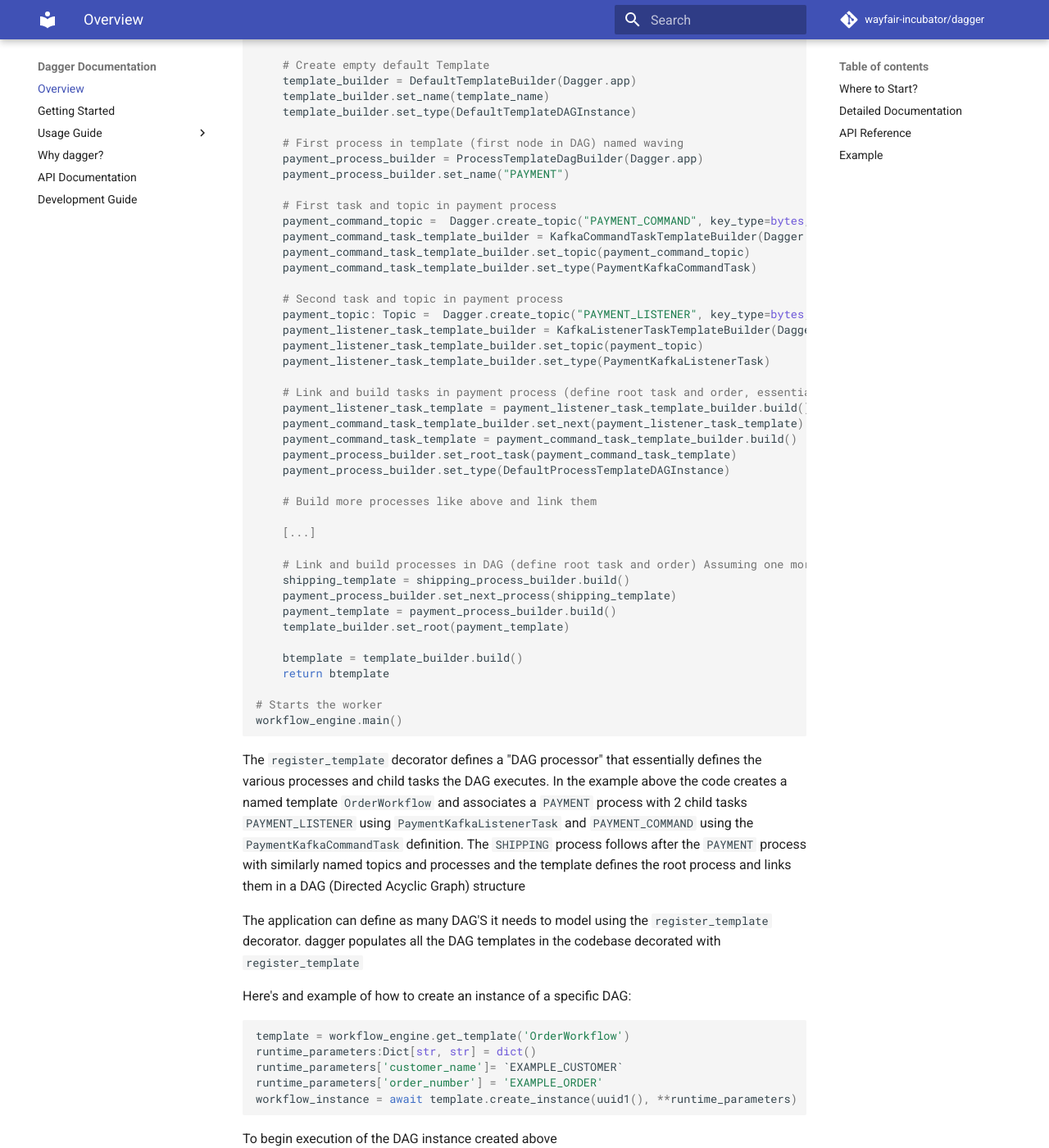
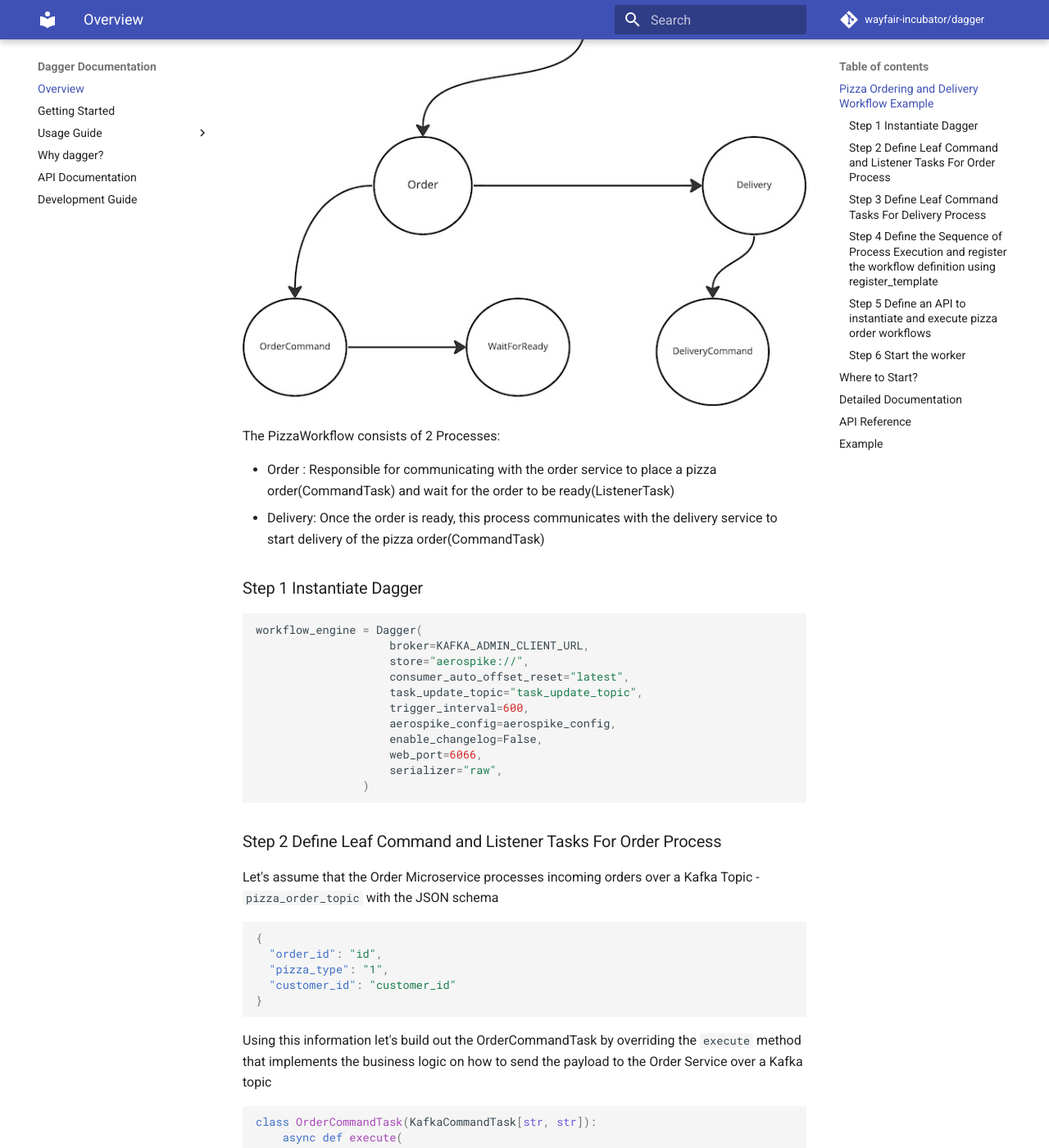
Before and after one commit to wayfair-incubator/dagger, an MkDocs documentation site: the page built from docs/index.md, in a window 1280 px wide and 1400 px high, scrolled down 549 px. Shown: the whole window at 82% size. Built offline with MkDocs 1.6.1 and Material for MkDocs 9.7.7, drawn with Linux system fonts in a browser that asks for light colours; comment, search, counter and statistics services are not loaded; the version menu is left out; some of the changed text lies outside the part shown.

Commit message:
Adding helper methods to build dags

````diff
--- a/docs/index.md
+++ b/docs/index.md
@@ -11,96 +11,220 @@
 **Dagger** is a distributed, scalable, durable, and highly available orchestration engine to execute asynchronous and
 synchronous long-running business logic in a scalable and resilient way.
 Dagger requires Python 3.7 or later for the new `async/await`_ syntax, and variable type annotations.
-Here's an example of how to use the library to build and run a workflow:
+
+## Pizza Ordering and Delivery Workflow Example
+Here's an example of how to use the library to build and run a Pizza Ordering Workflow:
+
+![Pizza Workflow](images/workflow.jpg)
+
+The PizzaWorkflow consists of 2 Processes:
+
+* Order : Responsible for communicating with the order service to place a pizza order(CommandTask) and wait for the order
+to be ready(ListenerTask)
+* Delivery: Once the order is ready, this process communicates with the delivery service to start delivery of the pizza
+order(CommandTask)
+
+### Step 1 Instantiate Dagger
 
 ```python
-import logging
-from uuid import uuid1
-from dagger.service.services import Dagger
-from dagger.modeler.definition import *
-from dagger.templates.template import *
+workflow_engine = Dagger(
+                    broker=KAFKA_ADMIN_CLIENT_URL,
+                    store="aerospike://",
+                    consumer_auto_offset_reset="latest",
+                    task_update_topic="task_update_topic",
+                    trigger_interval=600,
+                    aerospike_config=aerospike_config,
+                    enable_changelog=False,
+                    web_port=6066,
+                    serializer="raw",
+                )
+```
 
-logger = logging.getLogger(__name__)
+### Step 2 Define Leaf Command and Listener Tasks For Order Process
 
-workflow_engine = Dagger(broker="kafka://localhost:9092", store="aerospike://", datadir="/tmp/data/")
+Let's assume that the Order Microservice processes incoming orders over a Kafka Topic - `pizza_order_topic` with the
+JSON schema
 
-@Dagger.register_template('OrderWorkflow')
-def order_template(template_name: str) -> ITemplateDAG:
+```json
+{
+  "order_id": "id",
+  "pizza_type": "1",
+  "customer_id": "customer_id"
+}
+```
 
+Using this information let's build out the OrderCommandTask by overriding the `execute` method that implements the
+business logic on how to send the payload to the Order Service over a Kafka topic
 
-    # Create empty default Template
-    template_builder = DefaultTemplateBuilder(Dagger.app)
-    template_builder.set_name(template_name)
-    template_builder.set_type(DefaultTemplateDAGInstance)
+```python
+class OrderCommandTask(KafkaCommandTask[str, str]):
+    async def execute(
+        self,
+        runtime_parameters: Dict[str, str],
+        workflow_instance: ITemplateDAGInstance,
+    ) -> None:
+        payload = {
+            "order_id": runtime_parameters["order_id"],
+            "customer_id": runtime_parameters["customer_id"],
+            "pizza_type": runtime_parameters["pizza_type"],
+        }
+        await workflow_engine.topics[self.topic].send(
+            value=json.dumps(payload)
+        )
+```
 
-    # First process in template (first node in DAG) named waving
-    payment_process_builder = ProcessTemplateDagBuilder(Dagger.app)
-    payment_process_builder.set_name("PAYMENT")
+After executing the `OrderCommandTask`, the workflow should enter a `WAIT_STATE` until it receives a message from the
+OrderService about the status of the order. Let's assume that Order Service sends a message on a Kafka Topic:
+order_status_topic when the order is ready in the following JSON format
 
-    # First task and topic in payment process
-    payment_command_topic =  Dagger.create_topic("PAYMENT_COMMAND", key_type=bytes, value_type=bytes)
-    payment_command_task_template_builder = KafkaCommandTaskTemplateBuilder(Dagger.app)
-    payment_command_task_template_builder.set_topic(payment_command_topic)
-    payment_command_task_template_builder.set_type(PaymentKafkaCommandTask)
+```json
+{
+  "order_id": "id",
+  "status": "READY"
+}
+```
 
-    # Second task and topic in payment process
-    payment_topic: Topic =  Dagger.create_topic("PAYMENT_LISTENER", key_type=bytes, value_type=bytes)
-    payment_listener_task_template_builder = KafkaListenerTaskTemplateBuilder(Dagger.app)
-    payment_listener_task_template_builder.set_topic(payment_topic)
-    payment_listener_task_template_builder.set_type(PaymentKafkaListenerTask)
+Let's model the `OrderListenerTask` to process this message on the `order_status_topic` by implementing the
+`get_correlatable_keys_from_payload` and `on_message` methods on the Listener. It also needs to specify the `correletable_key`
+as `order_id` to look up the payload
 
-    # Link and build tasks in payment process (define root task and order, essentially just created a child DAG inside the parent DAG)
-    payment_listener_task_template = payment_listener_task_template_builder.build()
-    payment_command_task_template_builder.set_next(payment_listener_task_template)
-    payment_command_task_template = payment_command_task_template_builder.build()
-    payment_process_builder.set_root_task(payment_command_task_template)
-    payment_process_builder.set_type(DefaultProcessTemplateDAGInstance)
+```python
+class PizzaWaitForReadyListener(KafkaListenerTask[str, str]):
+    correlatable_key = "order_id"
 
-    # Build more processes like above and link them
+    async def get_correlatable_keys_from_payload(
+        self, payload: Any
+    ) -> List[TaskLookupKey]:
+        tpayload = json.loads(payload)
+        key = tpayload[self.correlatable_key]
+        return [(self.correlatable_key, key)]
 
-    [...]
+    async def on_message(
+            self, runtime_parameters: Dict[str, VT], *args: Any, **kwargs: Any
+    ) -> bool :
+        logger.info(f"Pizza Order is Ready")
+        return True
+```
 
-    # Link and build processes in DAG (define root task and order) Assuming one more process called "SHIPPING" was created, this would be the flow:
-    shipping_template = shipping_process_builder.build()
-    payment_process_builder.set_next_process(shipping_template)
-    payment_template = payment_process_builder.build()
-    template_builder.set_root(payment_template)
+When the order service sends a status message on the `order_status_topic`, Dagger invokes the `get_correlatable_keys_from_payload`
+to determine which workflow instance that message belongs to. Once it determines the workflow instance, it invokes
+`on_message` on the corresponding ListenerTask
+Now that we have the LEAF tasks modeled, lets attach them to the parent `Order` Process
 
-    btemplate = template_builder.build()
-    return btemplate
+```python
+def pizza_ordering_process(
+    process_name: str = "Order"
+) -> IProcessTemplateDAGBuilder:
+    dag_builder = DAGBuilderHelper(dagger_app=workflow_engine)
+    root_task = dag_builder.build_and_link_tasks(
+        [
+           dag_builder.generic_command_task_builder(
+                topic="pizza_order_topic",
+                task_type=OrderCommandTask,
+                process_name=process_name,
+            ),
+            dag_builder.generic_listener_task_builder(
+                topic="PizzaWaitForReadyListener",
+                task_type=PizzaWaitForReadyListener,
+                process_name=process_name,
+            ),
+        ]
+    )
+    return dag_builder.generic_process_builder(process_name=process_name, root_task=root_task)
+```
 
-# Starts the worker
+The Order Process is in `COMPLETED` when both the CommandTask and the PizzaWaitForReadyListener are `COMPLETED` and then
+the workflow transitions to execute the next Process `Delivery`
+
+### Step 3 Define Leaf Command Tasks For Delivery Process
+
+Let's assume that the delivery service just requires an HTTP POST request with the following schema
+
+```json
+{
+  "order_id": "id",
+  "customer_id": "customer_id"
+}
+```
+
+We can model the DeliveryCommandTask to POST this payload by implementing the `execute` method as follows
+
+```python
+class DeliveryCommandTask(ExecutorTask[str, str]):
+    async def execute(
+        self, runtime_parameters: Dict[str, VT], workflow_instance: ITask = None
+    ) -> None:
+        payload = {
+            "order_id": runtime_parameters["order_id"],
+            "customer_id": runtime_parameters["customer_id"],
+        }
+        async with aiohttp.ClientSession() as session:
+            async with session.post(url="http://www.deliverysvc.com", json=payload):
+                pass
+```
+
+Let's attach this to the parent `Delivery` Process
+
+```python
+def pizza_delivery_process(
+    process_name: str = "Delivery",
+) -> IProcessTemplateDAGBuilder:
+    dag_builder = DAGBuilderHelper(dagger_app=workflow_engine)
+    root_task = dag_builder.build_and_link_tasks(
+        [
+            dag_builder.generic_executor_task_builder(
+                task_type=DeliveryCommandTask,
+                name=process_name,
+            )
+        ]
+    )
+    return dag_builder.generic_process_builder(
+        process_name=process_name, root_task=root_task
+    )
+```
+
+### Step 4 Define the Sequence of Process Execution and register the workflow definition using `register_template`
+
+Based on the workflow, we want the `Order` Process to execute first before the `Delivery` Process. The workflow ensures
+that the `Delivery` tasks are executed only after both the tasks in the `Order` process are in a terminal state
+
+```python
+@Dagger.register_template("PizzaWorkflow")
+def register_pizza_workflow(template_name: str) -> ITemplateDAG:
+    dag_builder_helper = DAGBuilderHelper(workflow_engine)
+    order_process = dag_builder_helper.build_and_link_processes(
+        [
+            pizza_ordering_process(process_name="Order"),
+            pizza_delivery_process(process_name="Delivery"),
+        ]
+    )
+    return dag_builder_helper.generic_template(
+        template_name=template_name, root_process=order_process
+    )
+```
+
+### Step 5 Define an API to instantiate and execute pizza order workflows
+
+```python
+async def create_and_submit_pizza_delivery_workflow(
+    order_id: str, customer_id: str, pizza_type: int
+):
+    pizza_workflow_template = workflow_engine.template_dags["PizzaWorkflow"]
+    pizza_workflow_instance = await pizza_workflow_template.create_instance(
+        uuid.uuid1(),
+        repartition=False,  # Create this instance on the current worker
+        order_id=order_id,
+        customer_id=customer_id,
+        pizza_type=pizza_type,
+    )
+    await workflow_engine.submit(pizza_workflow_instance, repartition=False)
+```
+
+### Step 6 Start the worker
+
+```python
 workflow_engine.main()
 ```
-
-The ``register_template`` decorator defines a "DAG processor" that essentially defines the various processes and child
-tasks the DAG executes. In the example above the code creates a named template ``OrderWorkflow``  and associates
-a ``PAYMENT`` process with 2 child tasks ``PAYMENT_LISTENER`` using ``PaymentKafkaListenerTask`` and ``PAYMENT_COMMAND``
-using the ``PaymentKafkaCommandTask`` definition. The ``SHIPPING`` process follows
-after the ``PAYMENT`` process with similarly named topics and processes and the template defines the root process and
-links them in a DAG (Directed Acyclic Graph) structure
-
-The application can define as many DAG'S it needs to model using the ``register_template``
-decorator. dagger populates all the DAG templates in the codebase decorated with `register_template`
-
-Here's and example of how to create an instance of a specific DAG:
-
-```python
-template = workflow_engine.get_template('OrderWorkflow')
-runtime_parameters:Dict[str, str] = dict()
-runtime_parameters['customer_name']= `EXAMPLE_CUSTOMER`
-runtime_parameters['order_number'] = 'EXAMPLE_ORDER'
-workflow_instance = await template.create_instance(uuid1(), **runtime_parameters)
-```
-
-To begin execution of the DAG instance created above
-
-```python
-await workflow_engine.submit(workflow_instance)
-```
-
-This begins the actual execution of the tasks created by the template definition and executes them in the sequence as
-defined in the template.
 
 ## Where to Start?
 
````
Also changed, not shown: README.md (+197 -76 lines), .markdownlint.json, docs/images/workflow.jpg (added), 1 other file.
